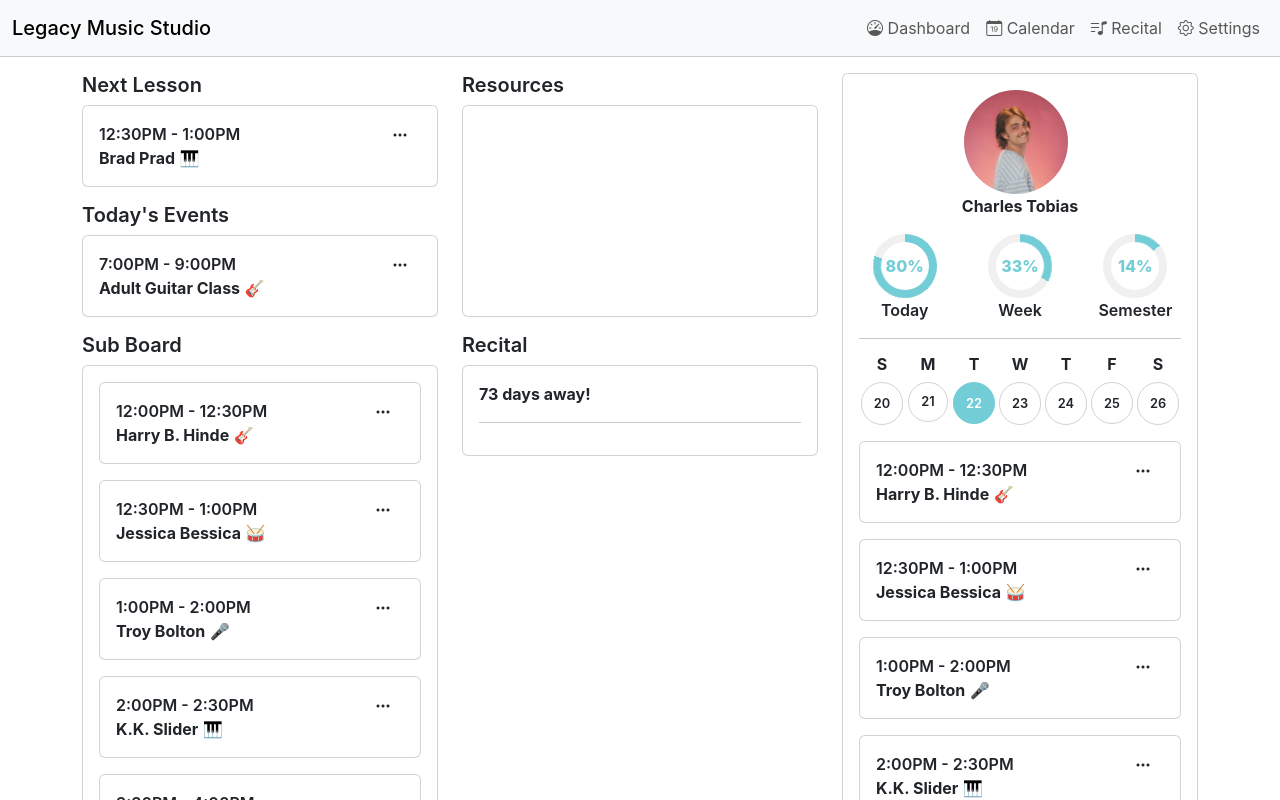
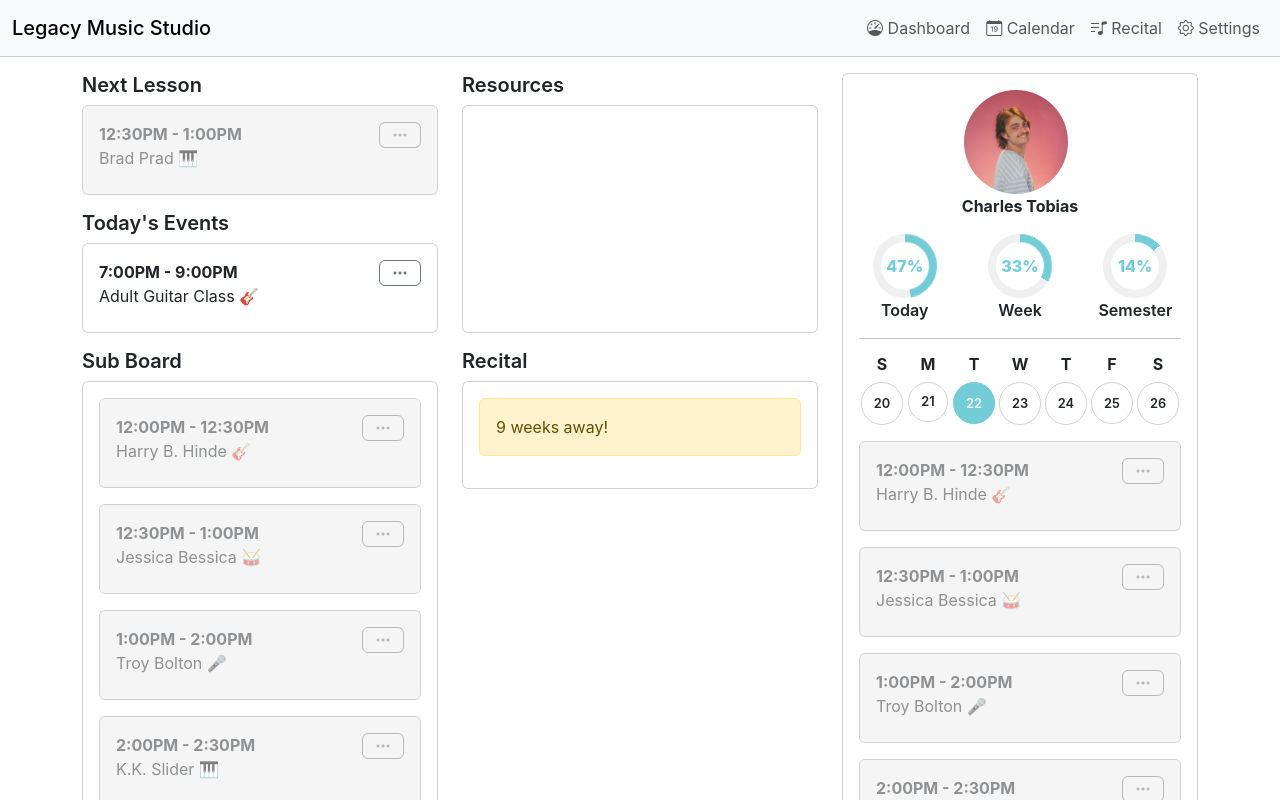
Before and after one commit to charlesmtobias/teacher-crm, a React (Create React App) app: page /dashboard in a window 1280 px wide. Shown: the top 800 px of the page. Built offline with nearby package versions, Linux system fonts and the light colour scheme; the HTML template or start-up script is replaced by a standard one.

Commit message:
grey out lessons that have passed

```diff
--- a/src/components/Dashboard/Dashboard.js
+++ b/src/components/Dashboard/Dashboard.js
@@ -56,8 +56,9 @@ export default function Dashboard() {
               <h5 className='fw-semibold'>Recital</h5>
               <div className='card mb-3'>
                 <div className='card-body'>
-                  <strong>73 days away!</strong>
-                  <hr />
+                <div class="alert alert-warning" role="alert">
+                  9 weeks away!
+                </div>
                 </div>
               </div>
             </div>
@@ -72,7 +73,7 @@ export default function Dashboard() {
                 </div>
                 <div className='row justify-content-center'>
                   <div className='col'>
-                    <ProgressBar title="Today" percentage="80" />
+                    <ProgressBar title="Today" percentage="47" />
                   </div>
                   <div className='col'>
                     <ProgressBar title="Week" percentage="33" />
--- /dev/null
+++ b/src/components/Lesson/Lesson.css
@@ -0,0 +1,4 @@
+.bg-expired {
+    opacity: 0.5;
+    background-color: #ececec;
+}
--- a/src/components/Lesson/Lesson.js
+++ b/src/components/Lesson/Lesson.js
@@ -1,4 +1,5 @@
 import React from 'react';
+import './Lesson.css';
 
 export default function Lesson({lesson, next}) {
   const name = lesson.name;
@@ -19,10 +20,10 @@ export default function Lesson({lesson, next}) {
   }
   return(
     <div className={`card mb-3`}>
-      <div className='card-body'>
-        <span className='fw-semibold'>{printTime(startTime)} - {printTime(endTime)} {timeWarning(next, startTime, duration)}</span>
-        <button className={`btn ${sub && 'btn-success'} py-0`} style={{float: "right"}}><i className={`bi bi-${sub ? 'check2' : 'three-dots'}`}></i></button><br />
-        <strong className="card-title">{name}</strong> <span>{icon[type]}</span>
+      <div className={`card-body ${lessonStatus(startTime, duration)}`}>
+        <span className='fw-bold'>{printTime(startTime)} - {printTime(endTime)} {timeWarning(startTime, duration)}</span>
+        <button className={`btn ${sub ? 'btn-success' : 'btn-outline-secondary'} py-0`} style={{float: "right"}}><i className={`bi bi-${sub ? 'check2' : 'three-dots'}`}></i></button><br />
+        <div className="card-title">{name} <span>{icon[type]}</span></div>
       </div>
     </div>
   );
@@ -40,17 +41,27 @@ function printTime(time) {
   return `${time.hour % 12 > 0 ? time.hour % 12 : '12'}:${("0" + time.min).slice(-2)}${Math.floor(time.hour / 12) == 0 ? 'AM' : 'PM'}`;
 }
 
-function timeWarning(next, startTime, duration) {
+function getTimeRemaining(startTime) {
   const date = new Date();
   const currentTime = {
     hour: date.getHours(),
     min: date.getMinutes()
   }
-  const timeRemaining = compareTime(startTime, currentTime);
-  if(next && timeRemaining > 0 && timeRemaining <= 30)
+  return compareTime(startTime, currentTime)
+}
+
+function timeWarning(startTime, duration) {
+  const timeRemaining = getTimeRemaining(startTime);
+  if(timeRemaining > 0 && timeRemaining <= 30)
     return <span class="badge bg-warning">In {timeRemaining} Minutes</span>;
-  if(next && timeRemaining < 0 && timeRemaining * -1 <= duration)
+  if(timeRemaining < 0 && timeRemaining * -1 < duration)
     return <span class="badge bg-success">In Progress</span>;
+}
+
+function lessonStatus(startTime, duration) {
+  const timeRemaining = getTimeRemaining(startTime);
+  if(timeRemaining < 0 && timeRemaining * -1 > duration)
+    return 'bg-expired';
 }
 
 function compareTime(time1, time2) {
```
